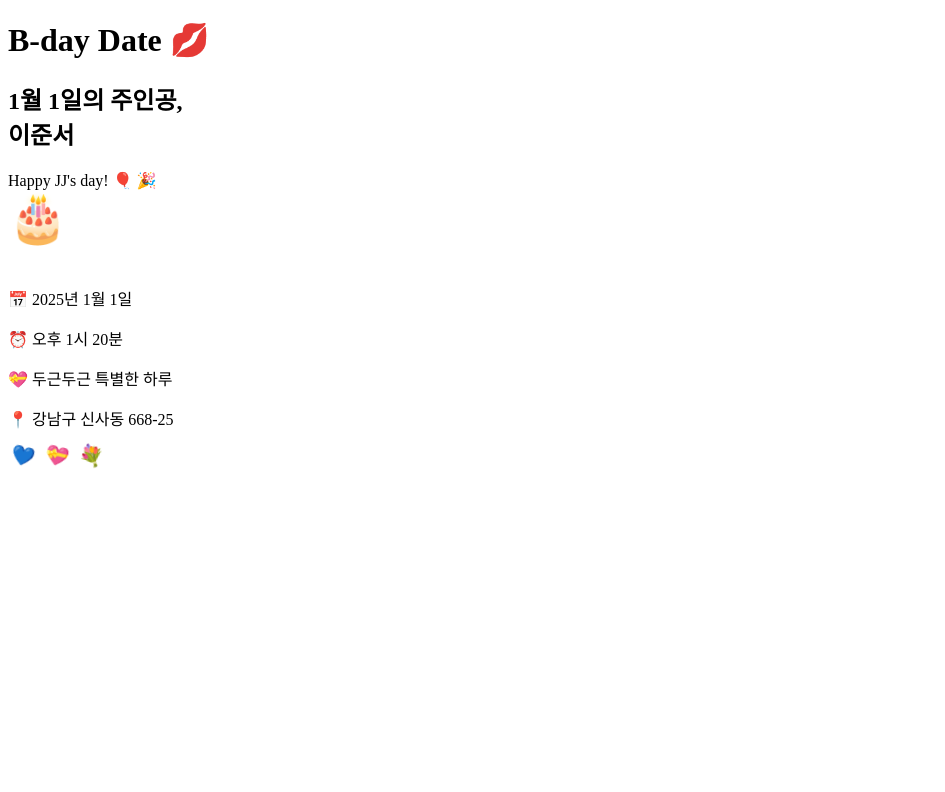
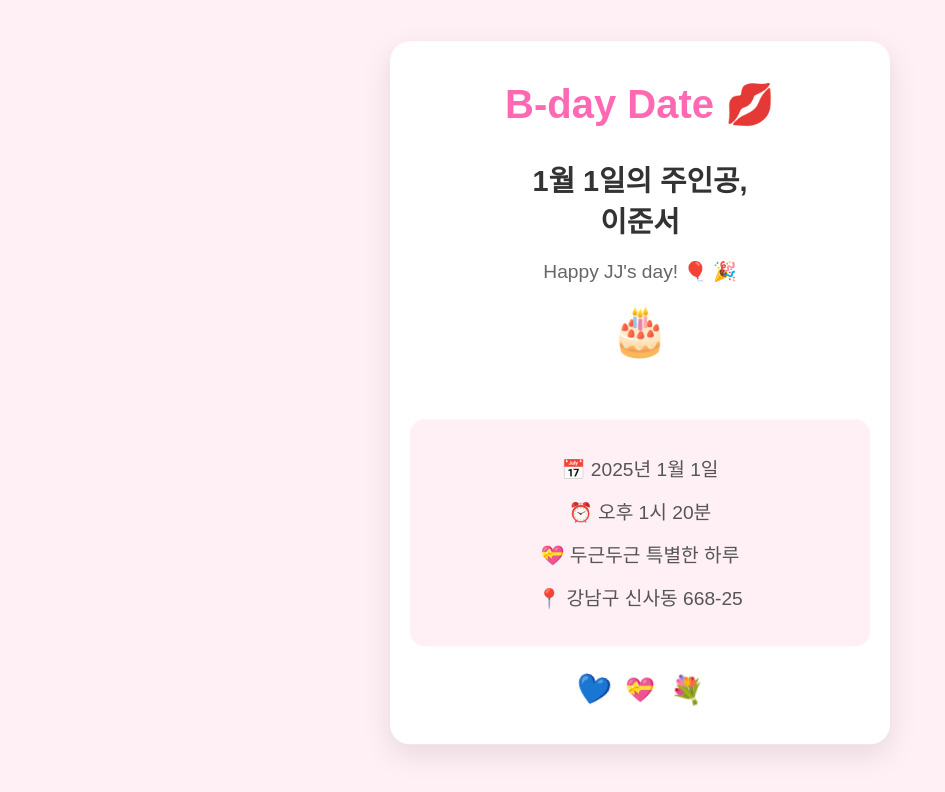
Before and after one commit to seomly/jj-s-bday-party-invitation, a plain HTML site: page index.html in a window 1280 px wide. Shown: the whole page, without its empty margins (0-945 px from the left). Drawn offline with Linux system fonts and the light colour scheme.

Commit message:
Update index.html

```diff
--- a/index.html
+++ b/index.html
@@ -5,10 +5,88 @@
     <meta name="viewport" content="width=device-width, initial-scale=1.0">
     <title>B-day Date</title>
     <style>
-    /* 기존 스타일 유지하고 아래 내용 추가 */
+        * {
+            margin: 0;
+            padding: 0;
+            box-sizing: border-box;
+        }
+
+        body {
+            font-family: 'Apple SD Gothic Neo', sans-serif;
+            background-color: #fff0f5;
+            display: flex;
+            min-height: 100vh;
+            justify-content: center;
+            align-items: center;
+            padding: 20px;
+        }
+
+        .card {
+            background: white;
+            padding: 40px 20px;
+            border-radius: 20px;
+            box-shadow: 0 10px 30px rgba(0,0,0,0.1);
+            text-align: center;
+            max-width: 500px;
+            width: 100%;
+            margin: 20px;
+            animation: floatCard 3s ease-in-out infinite;
+        }
+
+        @keyframes floatCard {
+            0%, 100% { transform: translateY(0px); }
+            50% { transform: translateY(-10px); }
+        }
+
+        h1 {
+            color: #ff69b4;
+            margin-bottom: 30px;
+            font-size: 2.5em;
+            font-weight: 700;
+            animation: fadeIn 1s ease-in;
+        }
+
+        @keyframes fadeIn {
+            from { opacity: 0; transform: translateY(-20px); }
+            to { opacity: 1; transform: translateY(0); }
+        }
+
+        h2 {
+            color: #333;
+            margin: 15px 0;
+            font-size: 1.8em;
+            word-break: keep-all;
+        }
+
+        .sub-title {
+            color: #666;
+            font-size: 1.2em;
+            margin: 20px 0;
+        }
+
+        .details {
+            background: #fff0f5;
+            padding: 20px;
+            border-radius: 15px;
+            margin: 20px 0;
+        }
+
+        .details p {
+            margin: 15px 0;
+            font-size: 1.2em;
+            color: #555;
+            transform: translateX(0);
+            transition: transform 0.3s ease;
+        }
+
+        .details p:hover {
+            transform: translateX(5px);
+        }
+
         .cake {
             font-size: 3em;
             margin: 20px 0;
+            display: inline-block;
             animation: bounce 2s ease infinite;
         }
 
@@ -17,24 +95,21 @@
             50% { transform: translateY(-20px); }
         }
 
+        .emoji-footer {
+            margin-top: 30px;
+            font-size: 1.5em;
+        }
+
         .emoji-footer span {
             display: inline-block;
             margin: 0 5px;
             animation: wobble 1.5s ease infinite;
+            animation-delay: calc(var(--delay) * 0.5s);
         }
 
         @keyframes wobble {
             0%, 100% { transform: scale(1) rotate(0); }
             50% { transform: scale(1.2) rotate(15deg); }
-    }
-
-    h1 {
-        animation: fadeIn 1s ease-in;
-    }
-
-    @keyframes fadeIn {
-        from { opacity: 0; transform: translateY(-20px); }
-        to { opacity: 1; transform: translateY(0); }
         }
     </style>
 </head>
@@ -56,9 +131,9 @@
         </div>
 
         <div class="emoji-footer">
-            <span>💙</span>
-            <span>💝</span>
-            <span>💐</span>
+            <span style="--delay: 0;">💙</span>
+            <span style="--delay: 1;">💝</span>
+            <span style="--delay: 2;">💐</span>
         </div>
     </div>
 </body>
```
Lines whose indentation alone changed are shown as unchanged.
